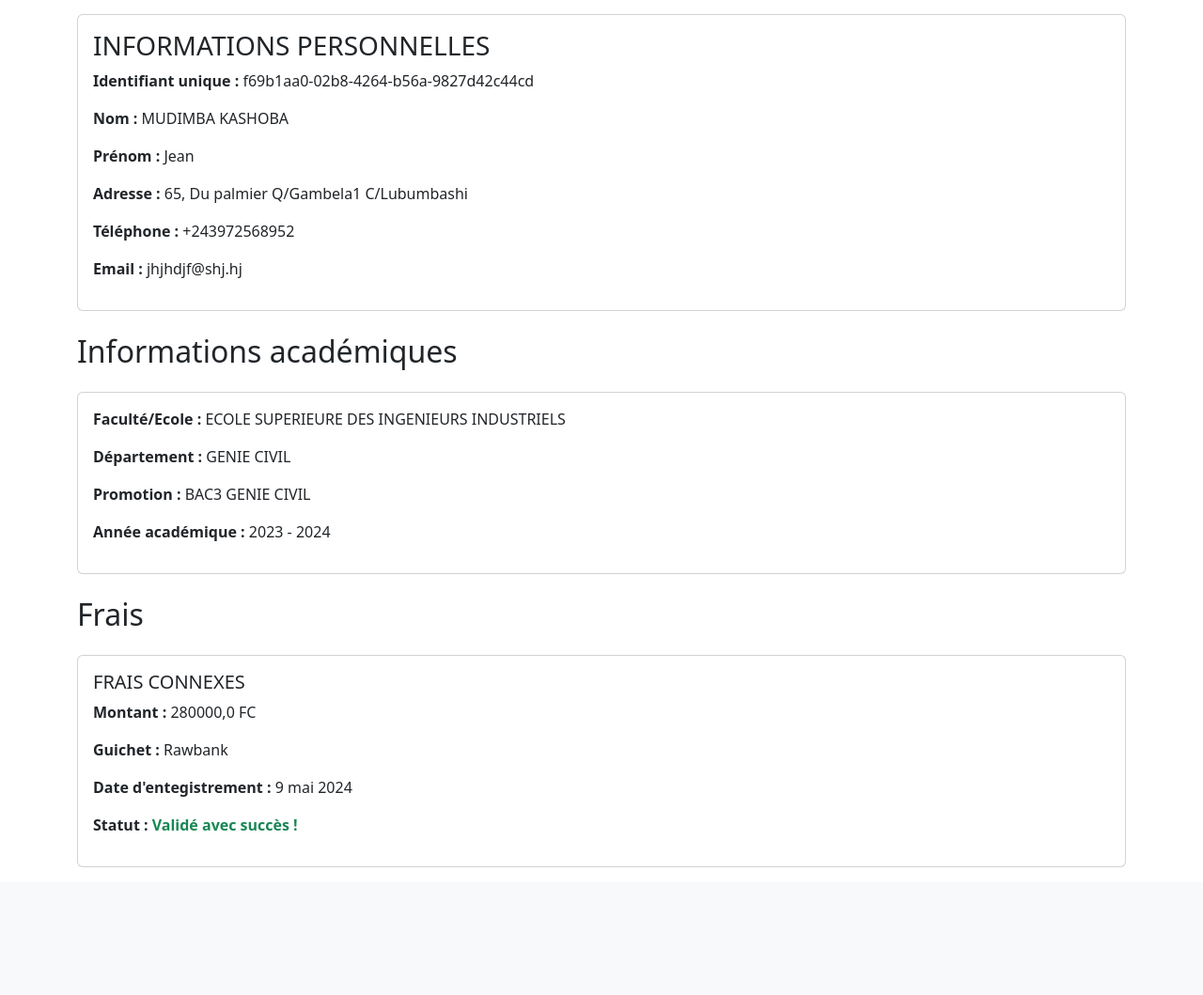
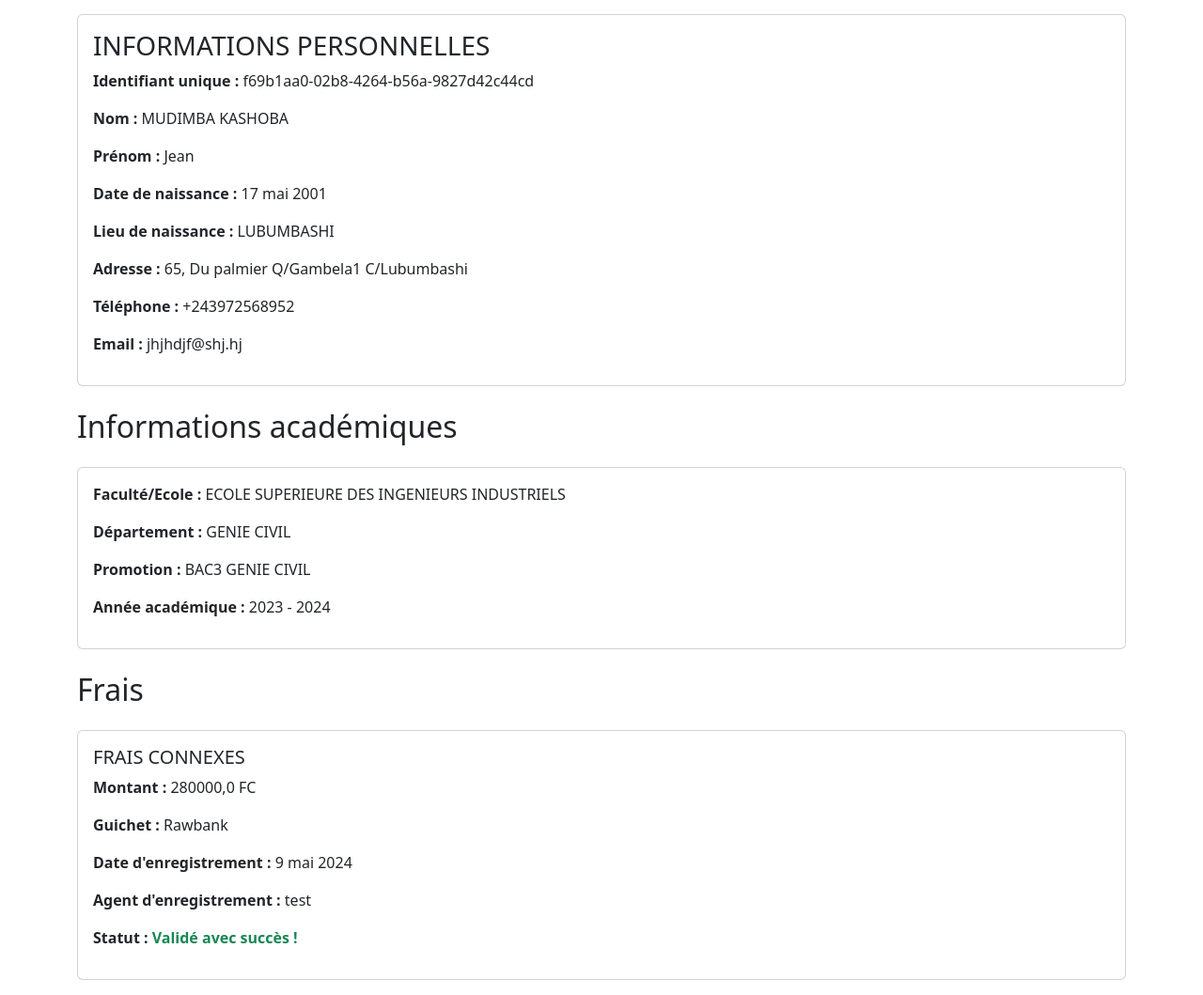
Before and after one commit to Dunia6/p_register, a Django app: page /detail_etudiant/f69b1aa0-02b8-4264-b56a-9827d42c44cd/ in a window 1280 px wide. Shown: the part 206-1265 px from the top of the page at 94% size. Before the commit the page ends 1129 px from the top, so only its background shows below. Run offline with Django 4.2, Linux system fonts and the light colour scheme; a user stored in the database is signed in; data comes from the database, SQL or seed files in the repository; both versions use the stored data as it was after the commit; some libraries are stand-ins or nearby versions.

Commit message:
Add students infos v3

```diff
--- a/etablissement/templates/etudiant/detail_etudiant.html
+++ b/etablissement/templates/etudiant/detail_etudiant.html
@@ -23,8 +23,8 @@
             <p><strong>Identifiant unique :</strong> {{ etudiant.id }}</p>
             <p><strong>Nom :</strong> {{ etudiant.full_name }}</p>
             <p><strong>Prénom :</strong> {{ etudiant.prenom }}</p>
-            {% comment %} <p><strong>Date de naissance :</strong> {{ etudiant.date_de_naissance }}</p>
-            <p><strong>Lieu de naissance :</strong> {{ etudiant.lieu_de_naissance }}</p> {% endcomment %}
+            <p><strong>Date de naissance :</strong> {{ etudiant.birthdate }}</p>
+            <p><strong>Lieu de naissance :</strong> {{ etudiant.lieu_de_naissance }}</p>
             <p><strong>Adresse :</strong> {{ etudiant.adresse }}</p>
             <p><strong>Téléphone :</strong> {{ etudiant.telephone }}</p>
             <p><strong>Email :</strong> {{ etudiant.email }}</p>
@@ -48,7 +48,8 @@
             <h5 class="card-title">{{ frais.designation }}</h5>
             <p><strong>Montant :</strong> {{ frais.montant_payer }} FC</p>
             <p><strong>Guichet :</strong> {{ frais.lieu_paiement }}</p>
-            <p><strong>Date d'entegistrement :</strong> {{ frais.registered_at }}</p>
+            <p><strong>Date d'enregistrement :</strong> {{ frais.registered_at }}</p>
+            <p><strong>Agent d'enregistrement :</strong> {{ frais.agent }}</p>
             <p><strong>Statut :</strong> {% if frais.en_ordre == True %}<strong  class="text-success">Validé avec succès !</strong>{% endif %} {% if frais.en_ordre == False %}<strong class="text-danger">Non validé !</strong>{% endif %}</p>
           </div>
         </div>
--- a/etablissement/views.py
+++ b/etablissement/views.py
@@ -24,6 +24,7 @@ def home(request):
     }
     return render(request, 'etablissement/home.html', context)
 
+
 @login_required(login_url="login")
 def etudiant_detail(request, id):
     """ Vue de la page detail étudiant """
--- a/frais/models.py
+++ b/frais/models.py
@@ -1,4 +1,5 @@
 from django.db import models
+from django.contrib.auth.models import User
 
 # Create your models here.
 class TypesFrais(models.Model):
@@ -9,6 +10,8 @@ class TypesFrais(models.Model):
     def __str__(self):
         return self.designation
 
+
+
 class Frais(models.Model):
     """ Modèle des frais """
     etudiant = models.ForeignKey('etablissement.Etudiant', on_delete=models.CASCADE, default=None)
@@ -17,7 +20,8 @@ class Frais(models.Model):
     lieu_paiement = models.CharField(max_length=50, default="")
     en_ordre = models.BooleanField()
     registered_at = models.DateField(auto_now_add=True)
+    agent = models.ForeignKey(User, on_delete=models.PROTECT, default=None)
 
 
     def __str__(self):
-        return self.designation
+        return self.designation.designation
--- a/frais/views.py
+++ b/frais/views.py
@@ -11,6 +11,7 @@ from django.contrib.auth.decorators import login_required
 @login_required(login_url='login')
 def Creer_frais(request, id):
     """ Vue créer frais """
+    user = request.user
     etudiant = get_object_or_404(Etudiant, pk=id)
     decisiom = ""
     message = ""
@@ -23,6 +24,7 @@ def Creer_frais(request, id):
         if form.is_valid():
             frais = form.save(commit=False)
             frais.etudiant = etudiant
+            frais.agent = user
 
             for etudiant in etudiant.frais_set.all():
                 if frais.designation == etudiant.designation:
@@ -35,7 +37,7 @@ def Creer_frais(request, id):
             if double_frais != 1:
                 frais.save()
                 decisiom = 0
-                message = "Frais enregistré avec succes !"
+                messages.success(request, "Frais enregistré avec succes !")
             return redirect('detail_etudiant', id=id)
         context = {'form': form, 'decision': decisiom, 'message': message, 'etudiant': etudiant}
         return render(request, 'frais/creer_frais.html', context)
```
Also changed, not shown: frais/admin.py (+6 -1 lines), db.sqlite3, frais/migrations/0002_frais_agent.py (added).
